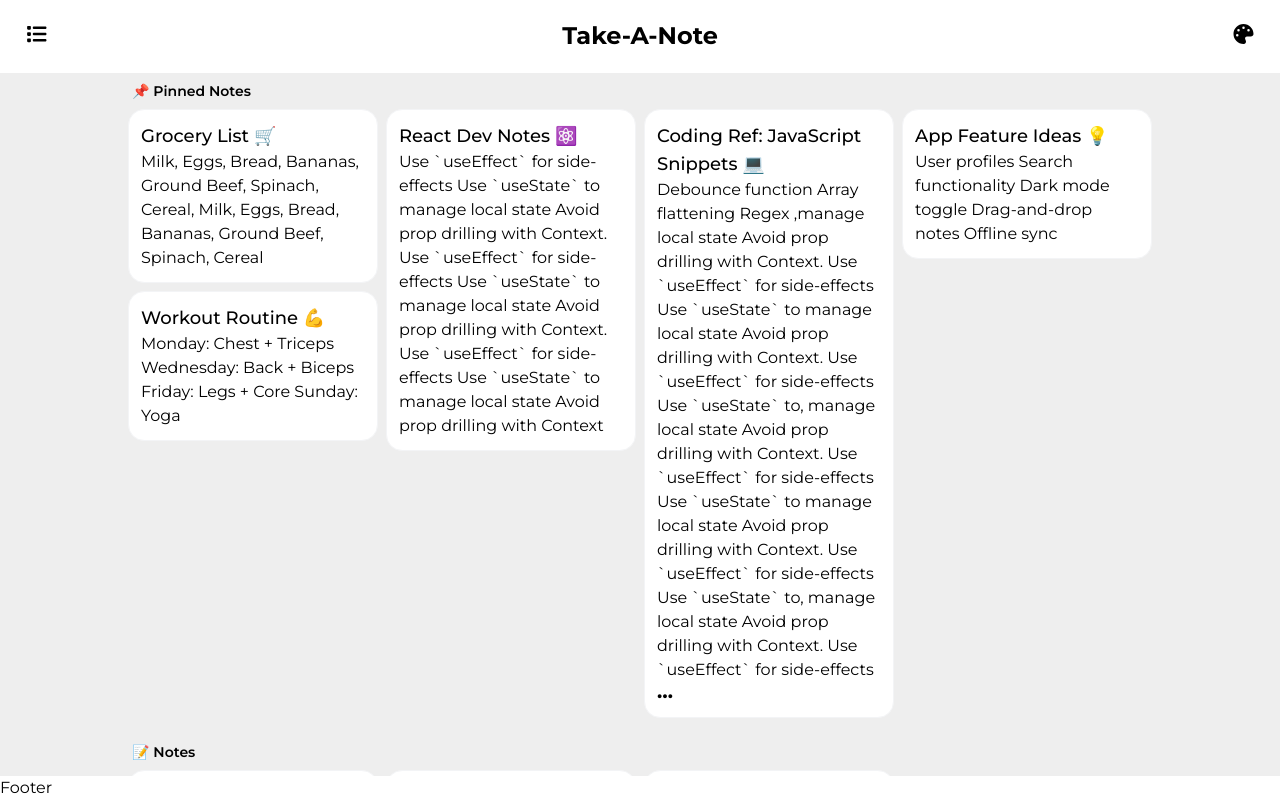
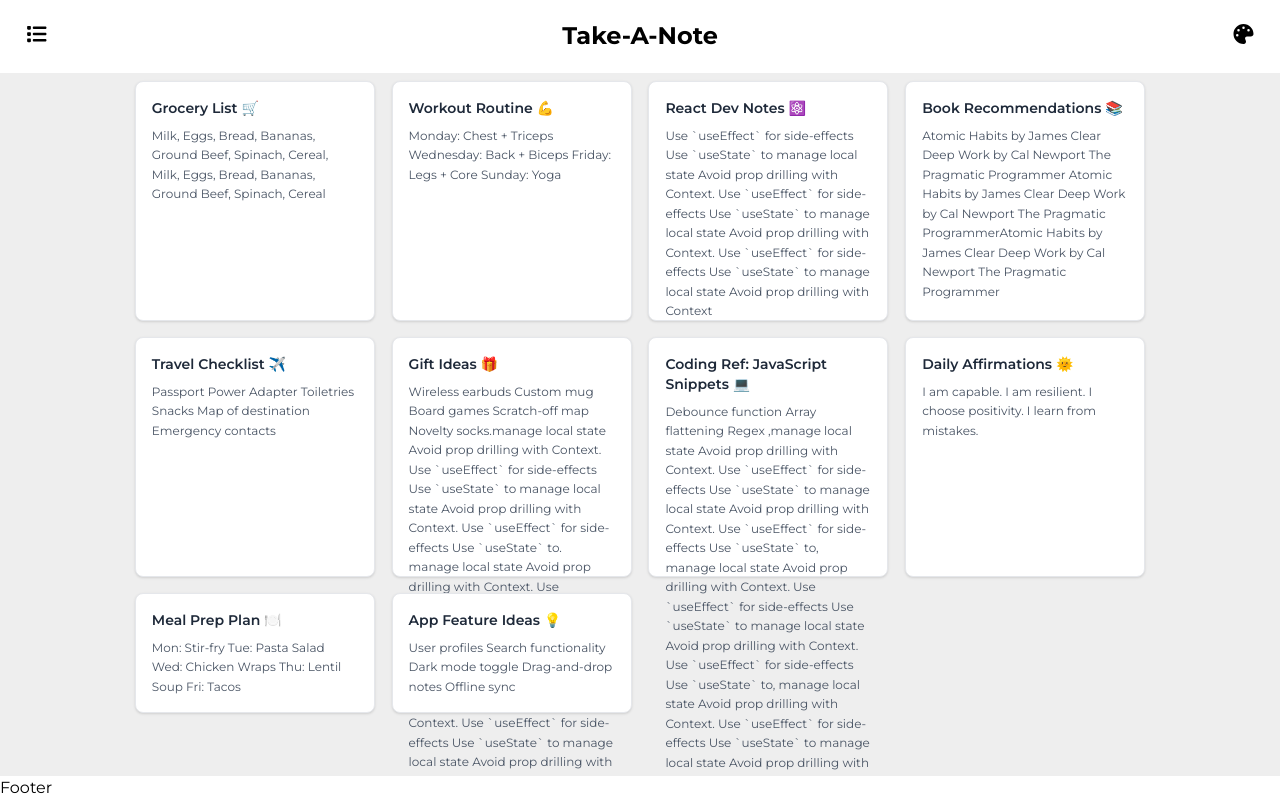
Before and after one commit to raisiglPeter/take-a-note-app, a React (Vite) app: page / in a window 1280 px wide. Built offline with nearby package versions, Linux system fonts and the light colour scheme.

Commit message:
add NotesGrid, remove dnd-kit

```diff
--- a/src/App.jsx
+++ b/src/App.jsx
@@ -34,7 +34,7 @@ const notes = [
     id: 1004,
     title: "Book Recommendations 📚",
     description:
-      "Atomic Habits by James Clear\nDeep Work by Cal Newport\nThe Pragmatic Programmer",
+      "Atomic Habits by James Clear\nDeep Work by Cal Newport\nThe Pragmatic Programmer\nAtomic Habits by James Clear\nDeep Work by Cal Newport\nThe Pragmatic ProgrammerAtomic Habits by James Clear\nDeep Work by Cal Newport\nThe Pragmatic Programmer",
     images: [],
     pinned: false,
     checkbox: false,
--- /dev/null
+++ b/src/components/Note.jsx
@@ -0,0 +1,35 @@
+export default function Note({
+  note,
+  isDragging,
+  isHovered,
+  onDragStart,
+  onDragEnd,
+  onDragEnter,
+  onDragLeave,
+  onDragOver,
+  onDrop,
+}) {
+  return (
+    <div
+      draggable
+      onDragStart={(e) => onDragStart(e, note)}
+      onDragEnd={onDragEnd}
+      onDragEnter={(e) => onDragEnter(e, note)}
+      onDragLeave={onDragLeave}
+      onDragOver={onDragOver}
+      onDrop={(e) => onDrop(e, note)}
+      className={`bg-white max-h-60 max-w-60 mx-auto rounded-lg p-4 shadow-sm transition-all duration-100 active:cursor-grab  ${
+        isDragging
+          ? "opacity-30 -translate-y-3 scale-105 border-2 border-transparent"
+          : isHovered
+          ? "border-2 border-blue-400 shadow-lg scale-102"
+          : "border border-gray-200 hover:shadow-md hover:scale-102"
+      }`}
+    >
+      <h3 className="font-semibold text-gray-800 mb-2 text-sm">{note.title}</h3>
+      <p className="text-gray-600 text-xs leading-relaxed">
+        {note.description}
+      </p>
+    </div>
+  );
+}
--- a/src/components/NoteList.jsx
+++ /dev/null
@@ -1,29 +0,0 @@
-// components/NoteList.jsx
-import Card from "../ui/Card";
-
-function NoteList({ title, emoji, notes, twoColumns = true }) {
-  if (!notes || notes.length === 0) return null;
-
-  return (
-    <section className="max-w-5xl mx-auto">
-      <h2 className="text-sm font-semibold text-muted mb-2 px-1">
-        {emoji} {title}
-      </h2>
-      <div
-        className={`w-full ${
-          twoColumns ? "columns-2 md:columns-3 lg:columns-4" : "columns-1"
-        } gap-2`}
-      >
-        {notes.map((note) => (
-          <Card
-            key={note.id}
-            title={note.title}
-            description={note.description}
-          />
-        ))}
-      </div>
-    </section>
-  );
-}
-
-export default NoteList;
--- /dev/null
+++ b/src/components/NotesGrid.jsx
@@ -0,0 +1,75 @@
+import { useState } from "react";
+
+import Note from "./Note.jsx";
+
+export default function NotesGrid({ initialNotes }) {
+  const [notes, setNotes] = useState(initialNotes);
+  const [draggedNote, setDraggedNote] = useState(null);
+  const [hoveredNote, setHoveredNote] = useState(null);
+
+  const handleDragStart = (e, note) => {
+    setDraggedNote(note);
+    e.dataTransfer.effectAllowed = "move";
+    e.dataTransfer.setData("text/html", e.target.outerHTML);
+    e.dataTransfer.setDragImage(e.target, 0, 0);
+  };
+
+  const handleDragEnd = (e) => {
+    console.log(e);
+    setDraggedNote(null);
+    setHoveredNote(null);
+  };
+
+  const handleDragEnter = (e, note) => {
+    if (draggedNote && draggedNote.id !== note.id) {
+      setHoveredNote(note.id);
+    }
+  };
+
+  const handleDragLeave = (e) => {
+    // Only clear hover if we're leaving the note completely
+    if (!e.currentTarget.contains(e.relatedTarget)) {
+      setHoveredNote(null);
+    }
+  };
+
+  const handleDragOver = (e) => {
+    e.preventDefault();
+    e.dataTransfer.dropEffect = "move";
+  };
+
+  const handleDrop = (e, targetNote) => {
+    e.preventDefault();
+    setHoveredNote(null);
+
+    if (!draggedNote || draggedNote.id === targetNote.id) return;
+
+    const draggedIndex = notes.findIndex((note) => note.id === draggedNote.id);
+    const targetIndex = notes.findIndex((note) => note.id === targetNote.id);
+
+    const newNotes = [...notes];
+    const [removed] = newNotes.splice(draggedIndex, 1);
+    newNotes.splice(targetIndex, 0, removed);
+
+    setNotes(newNotes);
+  };
+
+  return (
+    <div className="max-w-4/5 mx-auto grid gap-4 grid-cols-[repeat(auto-fit,minmax(200px,1fr))] auto-rows-min">
+      {notes.map((note) => (
+        <Note
+          key={note.id}
+          note={note}
+          isDragging={draggedNote && draggedNote.id === note.id}
+          isHovered={hoveredNote === note.id}
+          onDragStart={handleDragStart}
+          onDragEnd={handleDragEnd}
+          onDragEnter={handleDragEnter}
+          onDragLeave={handleDragLeave}
+          onDragOver={handleDragOver}
+          onDrop={handleDrop}
+        />
+      ))}
+    </div>
+  );
+}
--- a/src/layout/Main.jsx
+++ b/src/layout/Main.jsx
@@ -1,23 +1,12 @@
-import NoteList from "../components/NoteList";
+import NotesGrid from "../components/NotesGrid";
 
-function Main({ notes, twoColumns = true }) {
-  const pinnedNotes = notes.filter((note) => note.pinned);
-  const unpinnedNotes = notes.filter((note) => !note.pinned);
+function Main({ notes }) {
+  // const pinnedNotes = notes.filter((note) => note.pinned);
+  // const unpinnedNotes = notes.filter((note) => !note.pinned);
 
   return (
     <main className="w-full p-2 bg-[var(--bg-mid)] grow overflow-y-auto mx-auto space-y-6">
-      <NoteList
-        title="Pinned Notes"
-        emoji="📌"
-        notes={pinnedNotes}
-        twoColumns={twoColumns}
-      />
-      <NoteList
-        title="Notes"
-        emoji="📝"
-        notes={unpinnedNotes}
-        twoColumns={twoColumns}
-      />
+      <NotesGrid initialNotes={notes} />
     </main>
   );
 }
--- a/src/ui/Card.jsx
+++ /dev/null
@@ -1,29 +0,0 @@
-import { useRef, useState, useEffect } from "react";
-
-function Card({ title, description, images = null }) {
-  const contentRef = useRef(null);
-  const [isDescriptionClipped, setIsDescriptionClipped] = useState(false);
-
-  useEffect(() => {
-    if (!contentRef.current) return;
-    const el = contentRef.current;
-    setIsDescriptionClipped(el.scrollHeight > el.clientHeight);
-  }, [description]);
-
-  return (
-    <div className="bg-white w-full p-3 max-w-screen-md rounded-2xl pb-3 self-start cursor-pointer border border-gray-100 hover:border hover:border-gray-400 break-inside-avoid mb-2">
-      <div ref={contentRef} className="max-h-[555px] overflow-clip">
-        <h1 className="text-lg font-medium line-clamp-3">{title}</h1>
-        <p>{description}</p>
-      </div>
-      {isDescriptionClipped && (
-        <div className="text-xl font-bold select-none">…</div>
-      )}
-      {images && (
-        <div className="text-sm font-bold select-none">list of images</div>
-      )}
-    </div>
-  );
-}
-
-export default Card;
```
Also changed, not shown: 1 other file (tests, documents, lock files or other folders).
